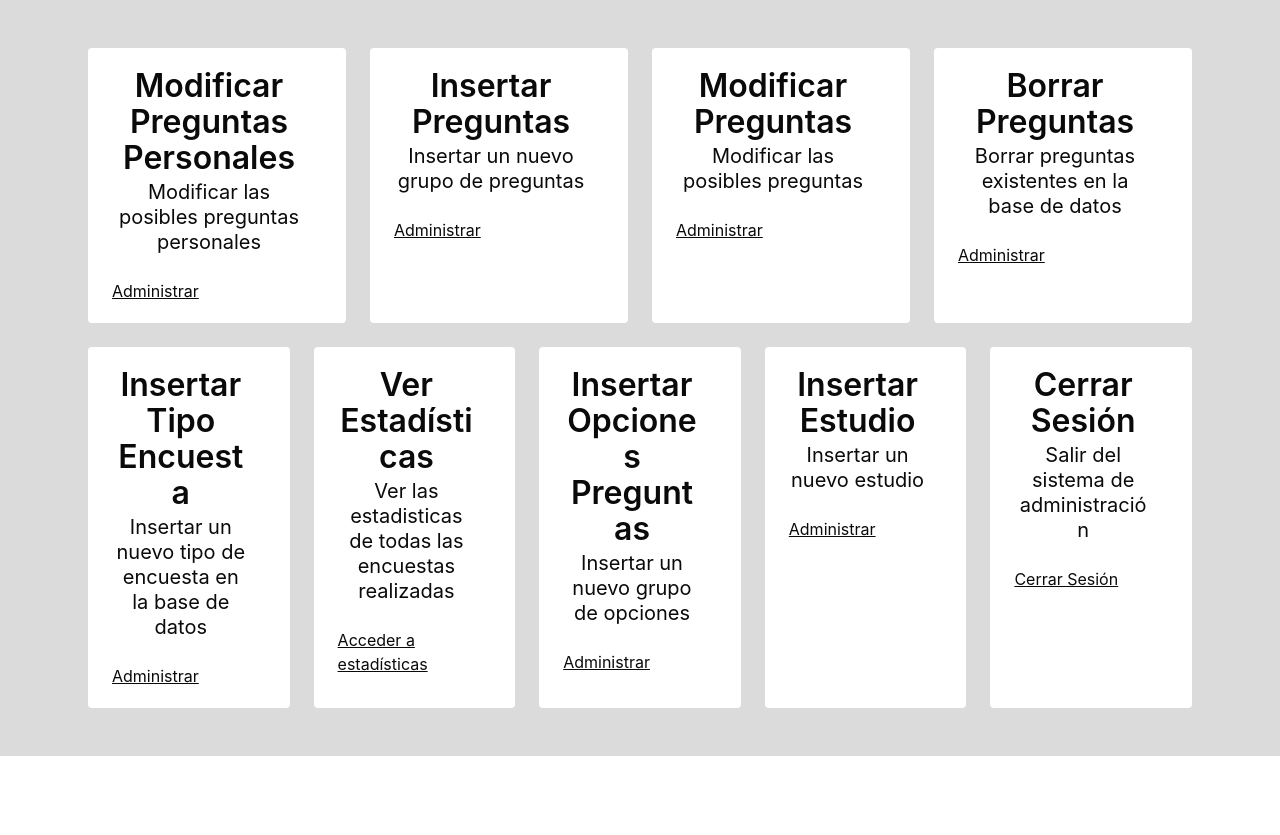
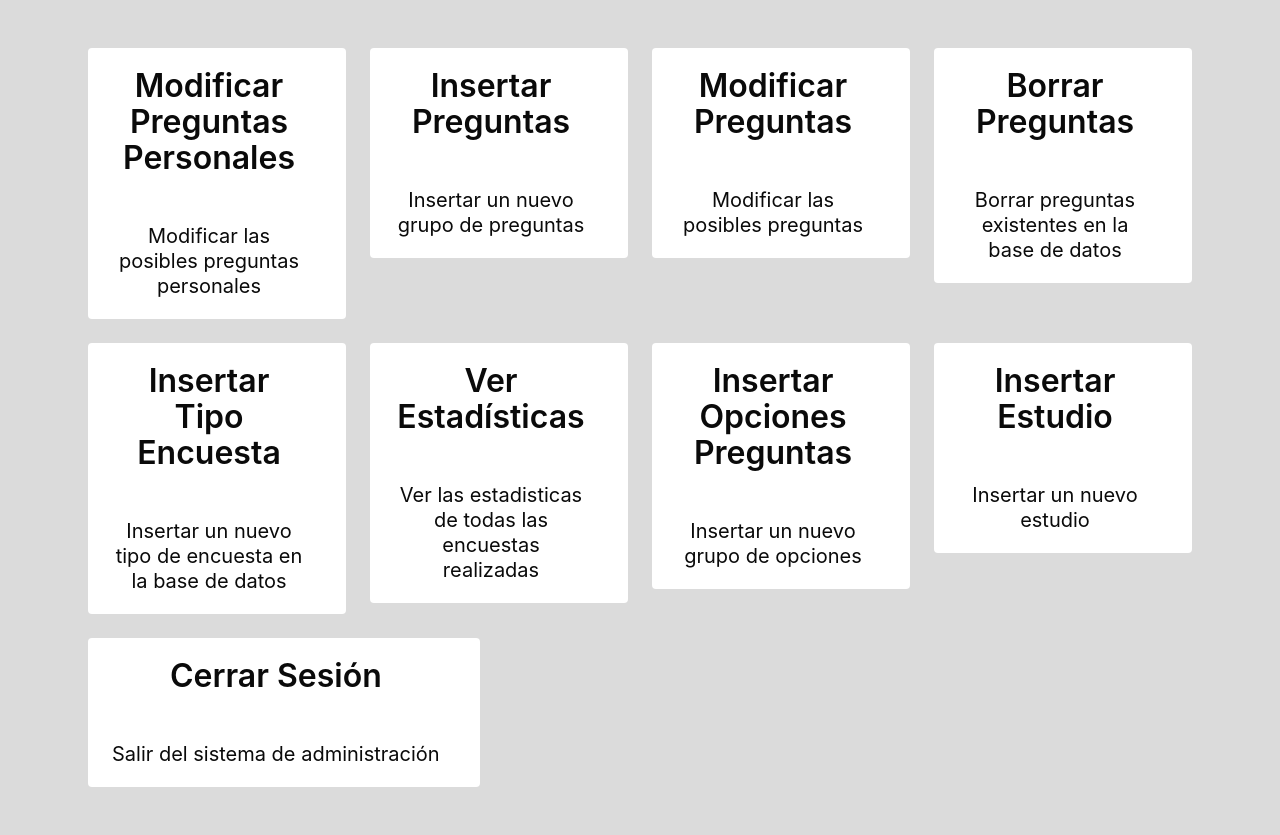
Before and after one commit to KROSF/encuesta, a PHP site: page /admin/admin.php in a window 1280 px wide. Before the commit the page ends 756 px from the top, so only its background shows below. Run offline with PHP 8.4, Linux system fonts and the light colour scheme; the visitor is signed in with stand-in values (Sample User, id 1).

Commit message:
Loquesea

```diff
--- a/admin/admin.php
+++ b/admin/admin.php
@@ -13,87 +13,90 @@
       <div class="sandbox">
         <div class="tile is-ancestor">
             <div class="tile is-parent is-shady">
+              <a href="../admin/modificarpreguntasgenerales.php">
                 <article class="tile is-child notification is-white">
                   <p class="title has-text-centered">Modificar Preguntas Personales</p>
+                  <br>
                   <p class="subtitle has-text-centered">Modificar las posibles preguntas personales</p>
-              <p>
-                <a href="../admin/modificarpreguntasgenerales.php">Administrar</a>
-              </p>
                 </article>
+              </a>
             </div>
             <div class="tile is-parent is-shady">
+              <a href="../admin/insertarpreguntas.php">
                 <article class="tile is-child notification is-white">
                   <p class="title has-text-centered">Insertar Preguntas</p>
+                  <br>
                   <p class="subtitle has-text-centered">Insertar un nuevo grupo de preguntas</p>
-              <p>
-                <a href="../admin/insertarpreguntas.php">Administrar</a>
-              </p>
                 </article>
+              </a>
             </div>
             <div class="tile is-parent is-shady">
+              <a href="../admin/modificarpreguntas.php">
                 <article class="tile is-child notification is-white">
                   <p class="title has-text-centered">Modificar Preguntas</p>
+                  <br>
                   <p class="subtitle has-text-centered">Modificar las posibles preguntas</p>
-              <p>
-                <a href="../admin/modificarpreguntas.php">Administrar</a>
-              </p>
                 </article>
+              </a>
             </div>
             <div class="tile is-parent is-shady">
+              <a href="../admin/borrarpreguntas.php">
                 <article class="tile is-child notification is-white">
                   <p class="title has-text-centered">Borrar Preguntas</p>
+                  <br>
                   <p class="subtitle has-text-centered">Borrar preguntas existentes en la base de datos</p>
-              <p>
-                <a href="../admin/borrarpreguntas.php">Administrar</a>
-              </p>
                 </article>
+              </a>
             </div>
           </div>
           <div class="tile is-ancestor">
             <div class="tile is-parent is-shady">
+              <a href="../admin/insertartipoencuesta.php">
                 <article class="tile is-child notification is-white">
                   <p class="title has-text-centered">Insertar Tipo Encuesta</p>
+                  <br>
                   <p class="subtitle has-text-centered">Insertar un nuevo tipo de encuesta en la base de datos</p>
-              <p>
-                <a href="../admin/insertartipoencuesta.php">Administrar</a>
-              </p>
                 </article>
+              </a>
             </div>
             <div class="tile is-parent is-shady">
+              <a href="../estadisticas/estadisticas.php">
                 <article class="tile is-child notification is-white">
                   <p class="title has-text-centered">Ver Estadísticas</p>
+                  <br>
                   <p class="subtitle has-text-centered">Ver las estadisticas de todas las encuestas realizadas</p>
-              <p>
-                <a href="../estadisticas/estadisticas.php">Acceder a estadísticas</a>
-              </p>
                 </article>
+              </a>
             </div>
             <div class="tile is-parent is-shady">
+              <a href="../admin/insertaropciones.php">
                 <article class="tile is-child notification is-white">
                   <p class="title has-text-centered">Insertar Opciones Preguntas</p>
+                  <br>
                   <p class="subtitle has-text-centered">Insertar un nuevo grupo de opciones</p>
-              <p>
-                <a href="../admin/insertaropciones.php">Administrar</a>
-              </p>
                 </article>
+              </a>
             </div>
             <div class="tile is-parent is-shady">
+              <a href="../admin/insertarestudio.php">
                 <article class="tile is-child notification is-white">
                   <p class="title has-text-centered">Insertar Estudio</p>
+                  <br>
                   <p class="subtitle has-text-centered">Insertar un nuevo estudio</p>
-              <p>
-                <a href="../admin/insertarestudio.php">Administrar</a>
-              </p>
                 </article>
+              </a>
             </div>
+          </div>
+          <div class="tile is-ancestor">
             <div class="tile is-parent is-shady">
+              <a href="../login/logout.php?salir=1">
                 <article class="tile is-child notification is-white">
                   <p class="title has-text-centered">Cerrar Sesión</p>
+                  <br>
                   <p class="subtitle has-text-centered">Salir del sistema de administración</p>
-              <p>
-                <a href="../login/logout.php?salir=1">Cerrar Sesión</a>
-              </p>
                 </article>
+              </a>
+            </div>
           </div>
         </div>
       </div>
```
Lines whose indentation alone changed are shown as unchanged.
